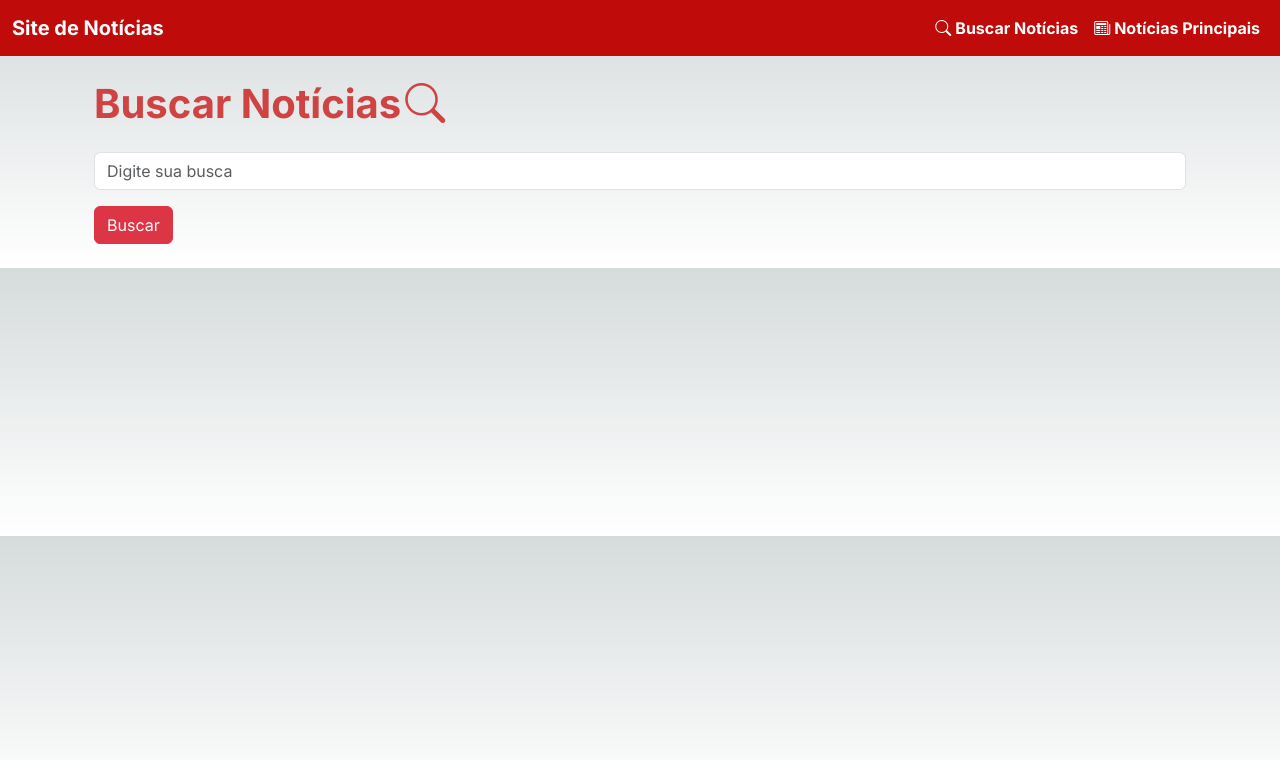
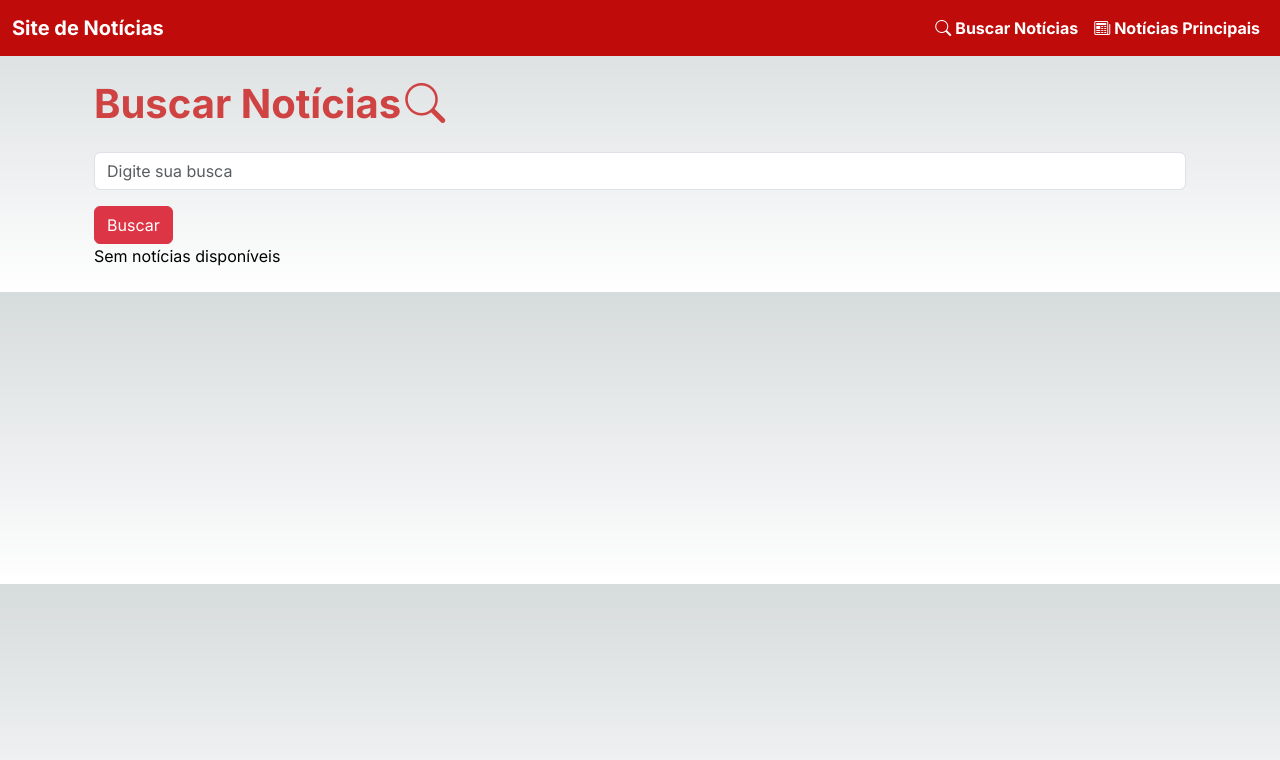
Before and after one commit to giseletoledo/news-app, a Next.js app: page /search in a window 1280 px wide. Shown: the top 760 px of the page. Built offline with nearby package versions, Linux system fonts and the light colour scheme.

Commit message:
Mensagem se não tiver notícias

```diff
--- a/src/app/page.tsx
+++ b/src/app/page.tsx
@@ -45,6 +45,7 @@ const HomePage = () => {
   return (
     <div className="container">
       <h1 className="news-title my-4">Últimas Notícias</h1>
+      {articles.length === 0 && <p>Sem notícias disponíveis</p>}
       <div className="row">
         {articles.map((article) => (
           <div key={article.id} className="col-md-4 mb-4">
--- a/src/app/search/page.tsx
+++ b/src/app/search/page.tsx
@@ -39,6 +39,7 @@ const SearchPage = () => {
         </div>
         <button type="submit" className="btn btn-danger">Buscar</button>
       </form>
+      {articles.length === 0 && <p>Sem notícias disponíveis</p>}
       <div className="row mt-4">
         {articles.map((article, index) => (
           <div key={index} className="col-md-4 mb-4">
--- a/src/app/top-headlines/page.tsx
+++ b/src/app/top-headlines/page.tsx
@@ -42,6 +42,7 @@ const TopHeadlinesPage = () => {
         Notícias Principais
         <i className="bi bi-newspaper ms-1"></i>
         </h1>
+        {articles.length === 0 && <p>Sem notícias disponíveis</p>}
       <div className="row">
         {articles.map((article, index) => (
           <div key={index} className="col-md-4 mb-4">
```
